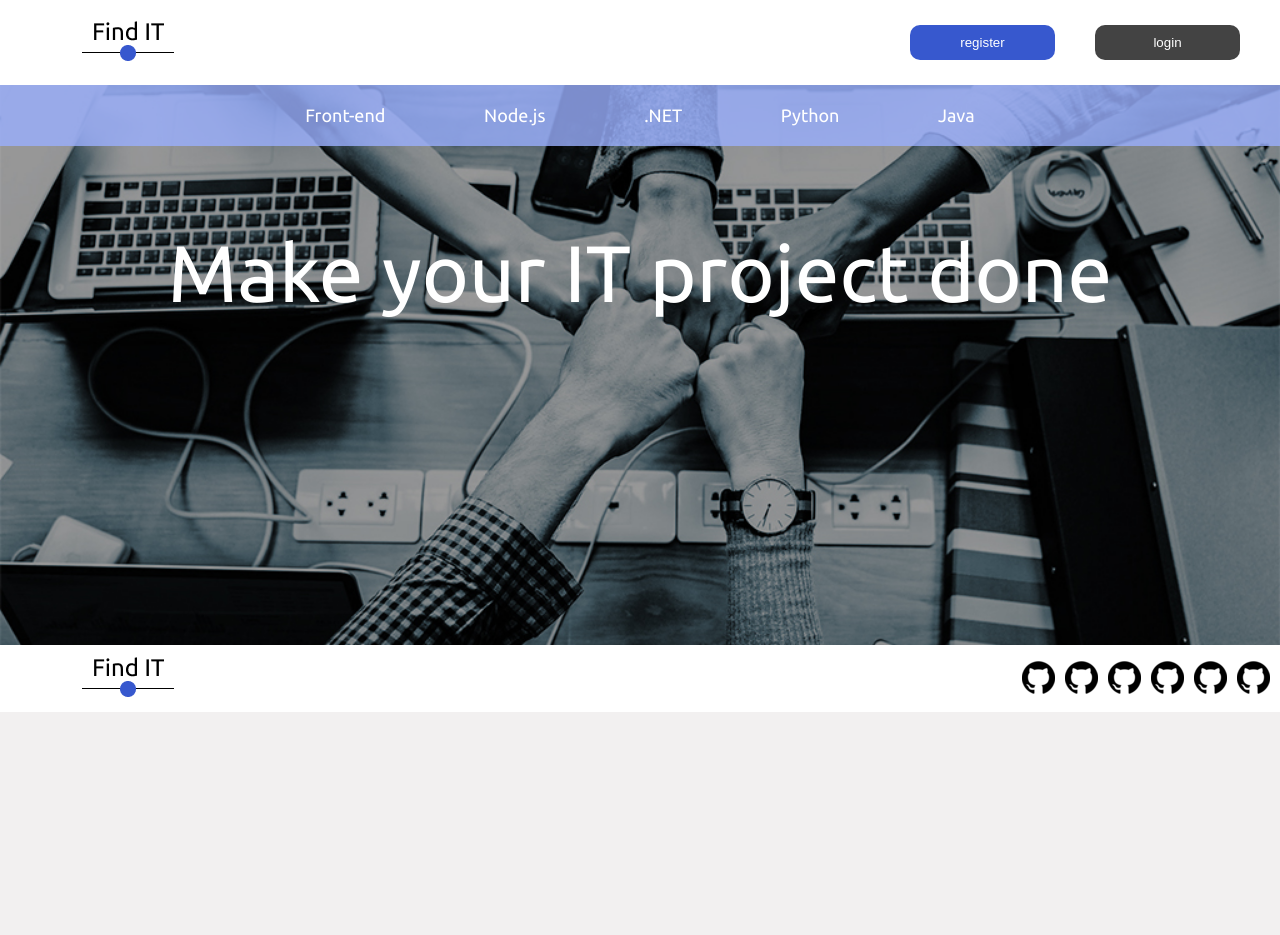
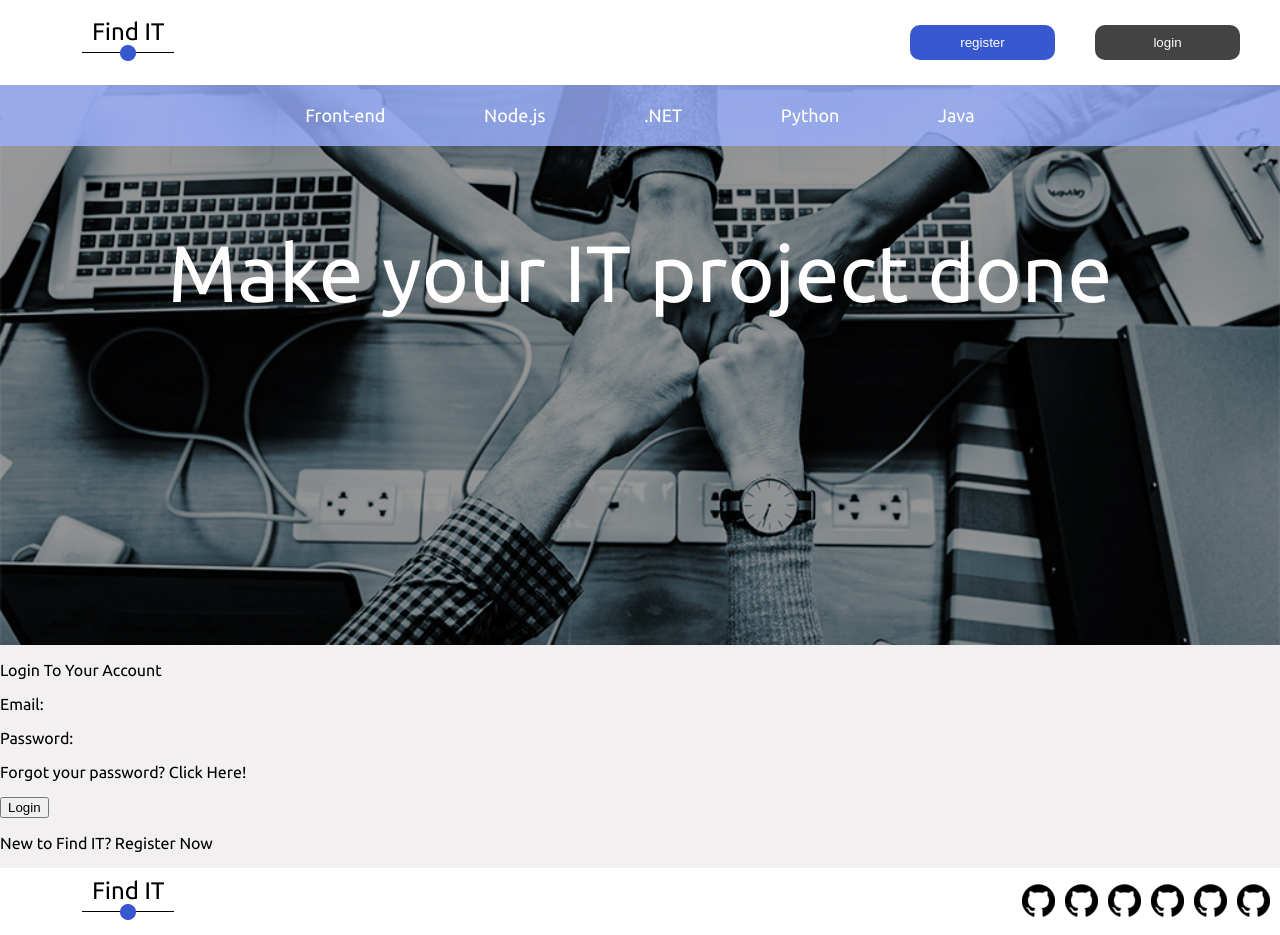
Before and after one commit to SzymonCzapkowski/find-it-client, a React (Create React App) app: page /login in a window 1280 px wide. Before the commit the page ends 800 px from the top, so only its background shows below. Built offline with nearby package versions, Linux system fonts and the light colour scheme.

Commit message:
login/register little changes

```diff
--- a/src/components/App.js
+++ b/src/components/App.js
@@ -6,7 +6,9 @@ import TopNav from './Layout/TopNav/TopNav';
 import MainPage from './MainPage/MainPage';
 import ProfileView from './Profile/ProfileView/ProfileView';
 import ProjectView from './Project/ProjectView/ProjectView';
-import { GlobalStyles } from './GlobalStyles'
+import LoginForm from './Layout/LoginForm/LoginForm';
+import RegisterForm from './Layout/RegisterForm/RegisterForm';
+import { GlobalStyles } from './GlobalStyles';
 
 
 function App() {
@@ -20,6 +22,8 @@ function App() {
               <Route exact path="/" component={MainPage} />
               <Route exact path="/profile" component={ProfileView} />
               <Route exact path="/project" component={ProjectView} />
+              <Route exact path="/login" component={LoginForm} />
+              <Route exact path="/register" component={RegisterForm} />
               <Route path="/profile/:id" component={ProfileView} />
           </Switch>
       <Footer />
--- a/src/components/Layout/LoginForm/LoginForm.jsx
+++ b/src/components/Layout/LoginForm/LoginForm.jsx
@@ -0,0 +1,28 @@
+import React from 'react'
+import { LoginContainer } from './LoginFormStyles'
+import { EmailForm } from './LoginFormStyles'
+import { PasswordForm } from './LoginFormStyles'
+import { LoginButton } from './LoginFormStyles'
+
+const LoginForm = () => {
+
+    return (
+        <LoginContainer>
+            <p>Login To Your Account</p>
+          <EmailForm>
+            <p>Email:</p>
+          </EmailForm>
+          <PasswordForm>
+            <p>Password:</p>
+            <p>Forgot your password? Click Here!</p>
+          </PasswordForm>
+          <LoginButton>
+            Login
+          </LoginButton>
+            <p>New to Find IT? Register Now</p>
+        </LoginContainer>
+
+    );
+};
+
+export default LoginForm;
--- a/src/components/Layout/LoginForm/LoginFormStyles.js
+++ b/src/components/Layout/LoginForm/LoginFormStyles.js
@@ -0,0 +1,14 @@
+import styled from 'styled-components'
+
+export const LoginContainer = styled.div`
+
+`
+export const EmailForm = styled.div`
+
+`
+export const PasswordForm = styled.div`
+
+`
+export const LoginButton = styled.button`
+
+`
--- a/src/components/Layout/RegisterForm/RegisterForm.jsx
+++ b/src/components/Layout/RegisterForm/RegisterForm.jsx
@@ -0,0 +1,16 @@
+import React from 'react'
+import { RegisterContainer } from './RegisterFormStyles'
+import { NameForm } from './RegisterFormStyles'
+
+
+const RegisterForm = () => {
+
+    return (
+        <RegisterContainer>
+            <NameForm>
+            </NameForm>
+        </RegisterContainer>
+    );
+};
+
+export default RegisterForm;
--- a/src/components/Layout/RegisterForm/RegisterFormStyles.js
+++ b/src/components/Layout/RegisterForm/RegisterFormStyles.js
@@ -0,0 +1,8 @@
+import styled from 'styled-components'
+
+export const RegisterContainer = styled.div`
+
+`
+export const NameForm = styled.div`
+
+`
```
